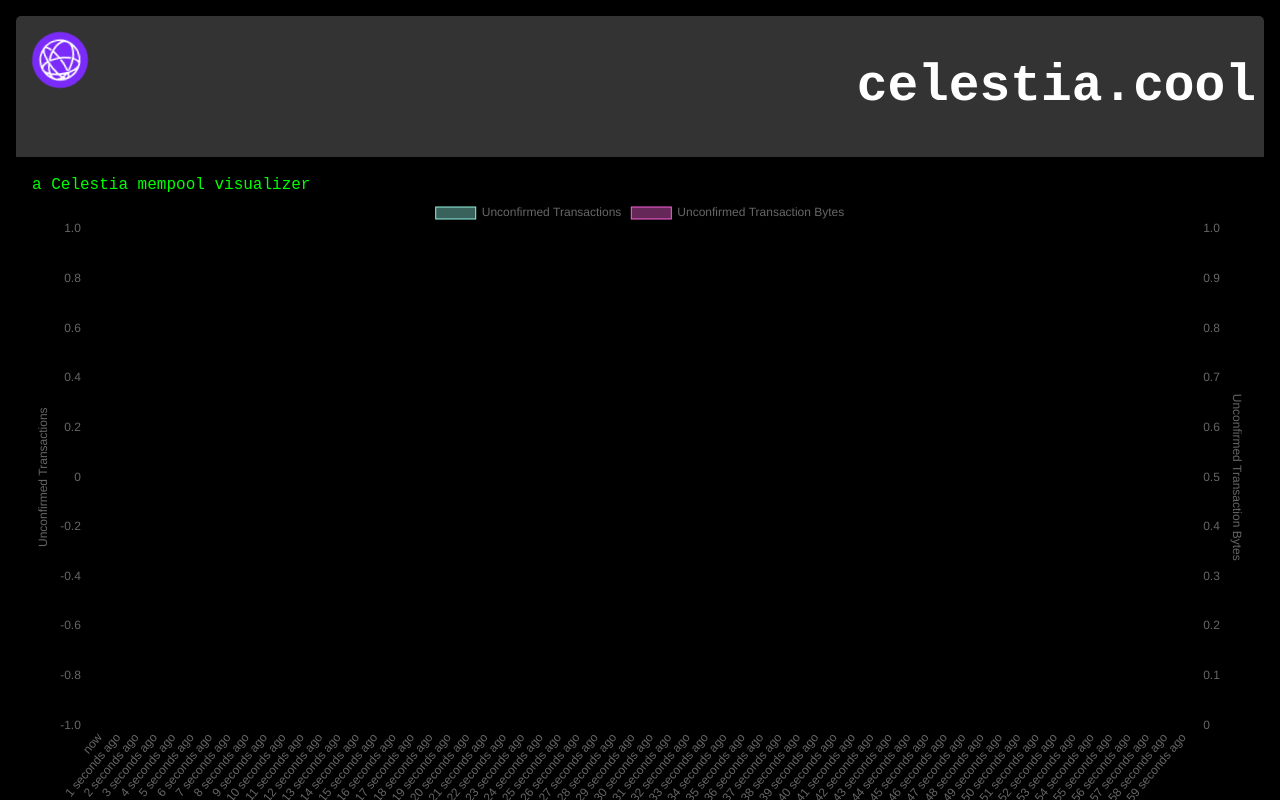
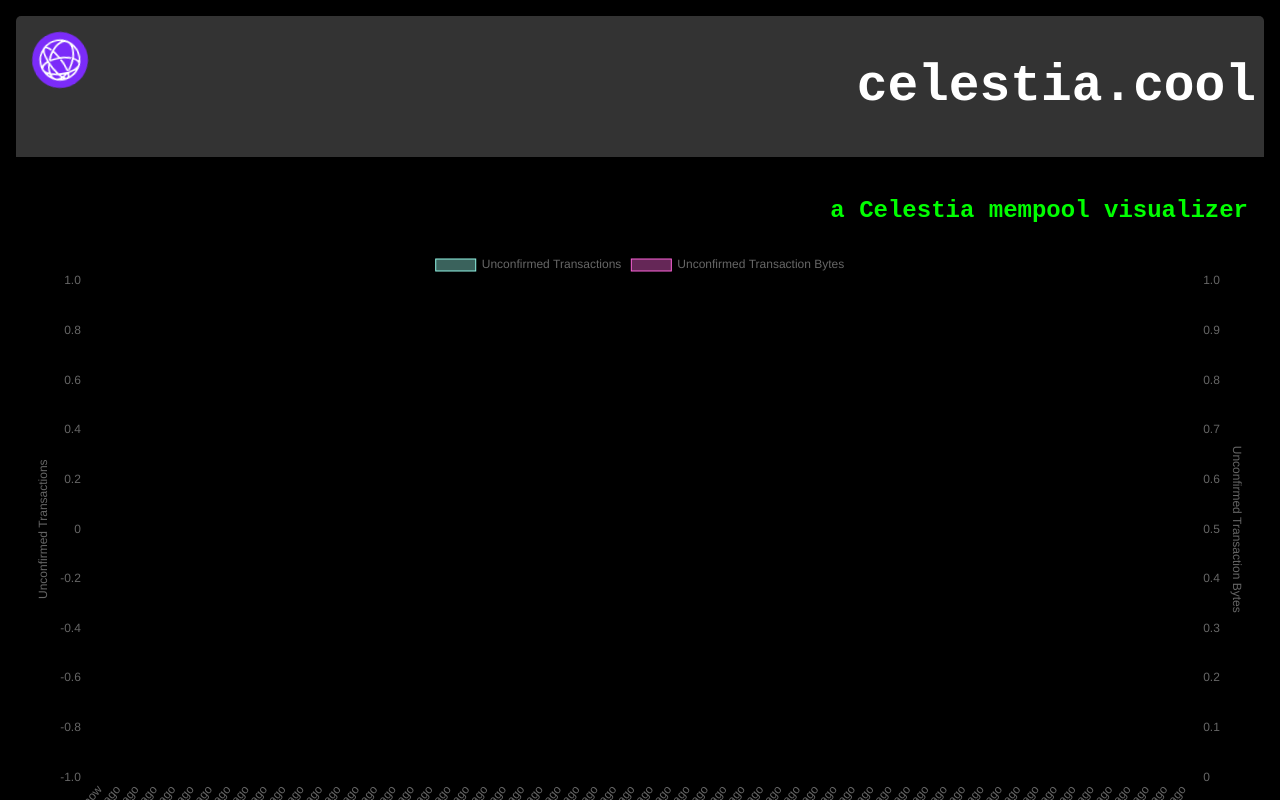
Before and after one commit to jcstein/celestia-cool, a React (Vite) app: page / in a window 1280 px wide. Built offline with nearby package versions, Linux system fonts and the light colour scheme; no server answers.

Commit message:
make the header more weird but more normal

```diff
--- a/src/App.tsx
+++ b/src/App.tsx
@@ -88,7 +88,7 @@ function App() {
         <h1 className="terminal-title">celestia.cool</h1>
       </div>
       <div className="terminal-body">
-      <text>a Celestia mempool visualizer</text>
+      <h2 style={{ textAlign: 'right'}}>a Celestia mempool visualizer</h2>
       <Bar
   data={{
     labels: Array.from({ length: 60 }, (_, i) => i === 0 ? 'now' : `${i} seconds ago`),
```
